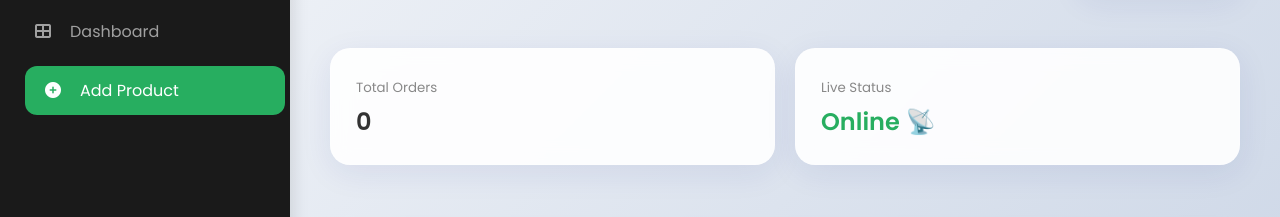
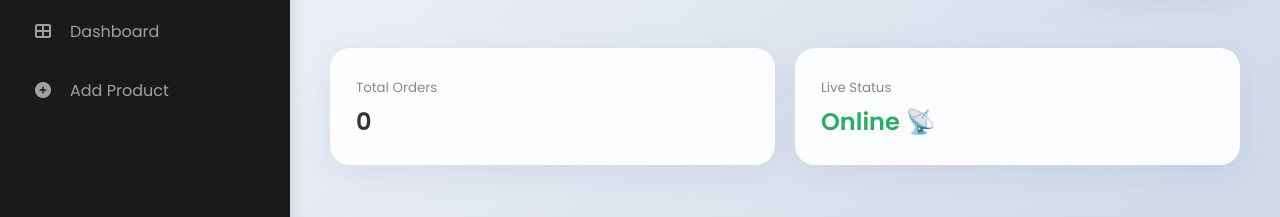
Before and after one commit to adityawalke97-prog/Om-Sai-Nursery-, a Flask app: template templates/supplier.html in a window 1280 px wide. Shown: the part 118-335 px from the top of the page. Run offline with Flask 3, Linux system fonts and the light colour scheme; the template is opened without the code that fills it, so the values that code supplies are empty.

Commit message:
Update supplier.html

```diff
--- a/templates/supplier.html
+++ b/templates/supplier.html
@@ -91,8 +91,10 @@
 <div class="sidebar">
         <h2><i class="fas fa-leaf"></i> Om Sai</h2>
         <a href="/supplier"><i class="fas fa-th-large"></i> Dashboard</a>
-        <a href="/supplier/add_product_page" class="active"><i class="fas fa-plus-circle"></i> Add Product</a>
-        <a href="/logout" style="margin-top: 150px; color: var(--danger);"><i class="fas fa-sign-out-alt"></i> Logout</a>
+<!-- Sidebar mein ye link honi chahiye -->
+<a href="/supplier/add_product_page">
+    <i class="fas fa-plus-circle"></i> Add Product
+</a>        <a href="/logout" style="margin-top: 150px; color: var(--danger);"><i class="fas fa-sign-out-alt"></i> Logout</a>
     </div>
 
 <div class="main">
```
